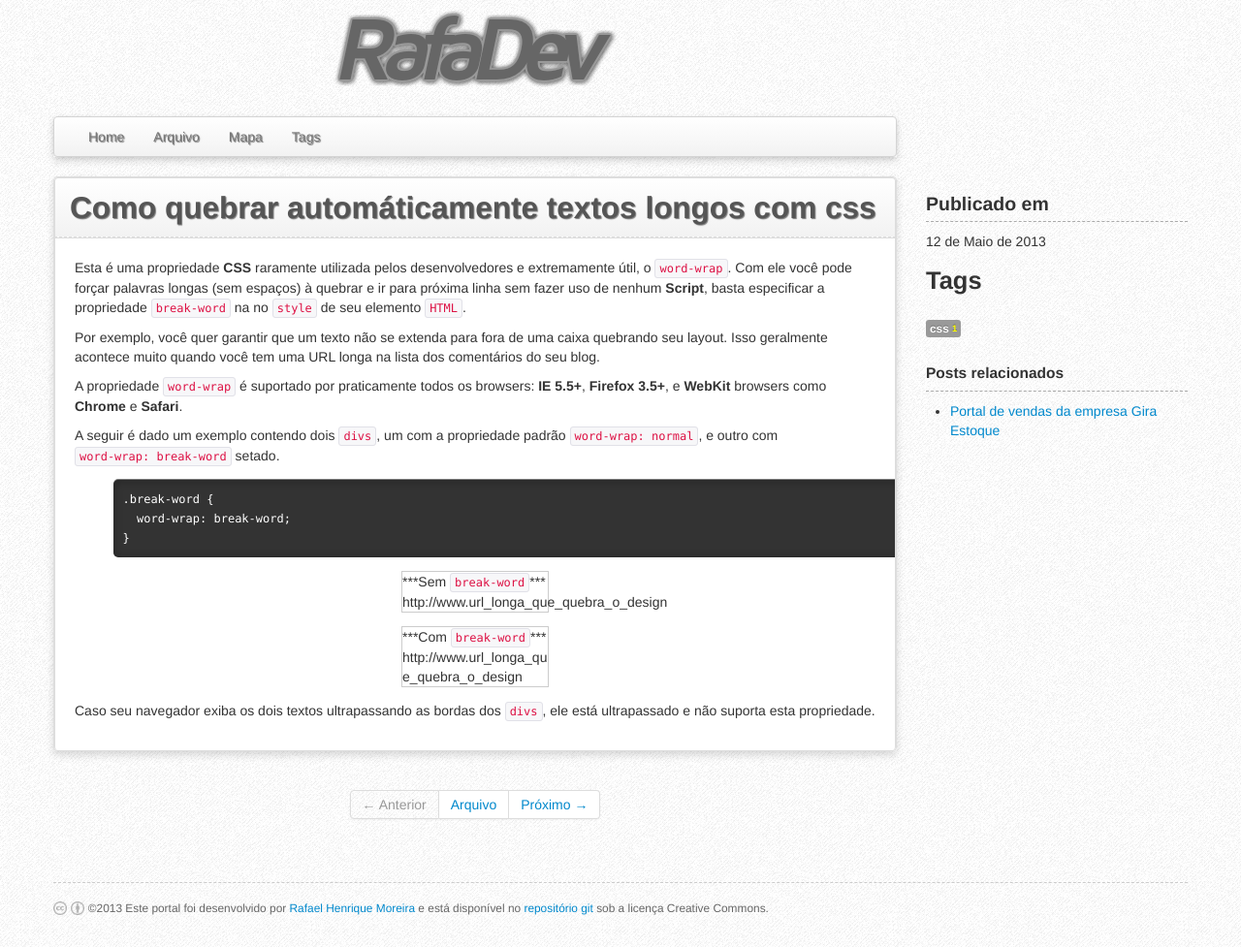
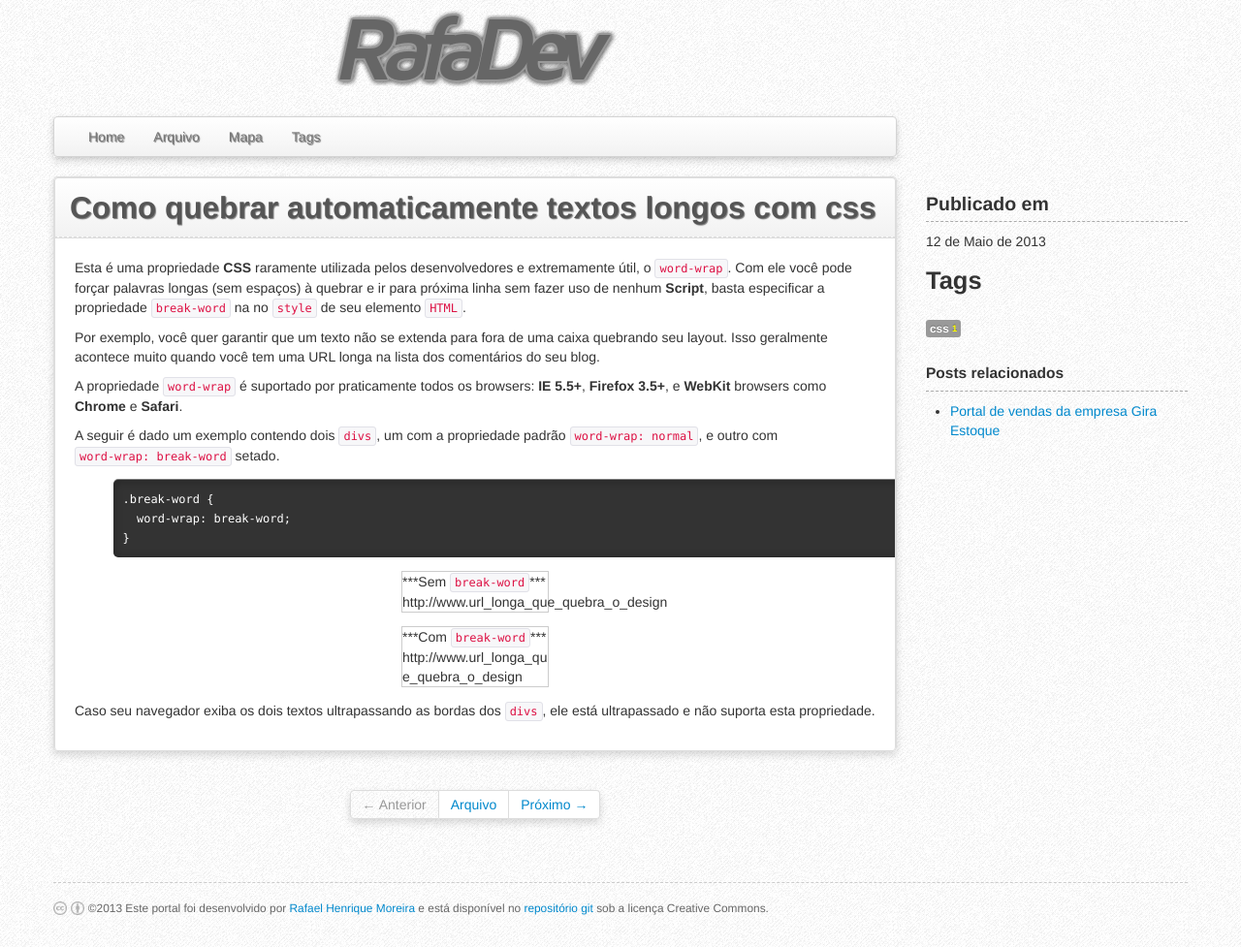
Before and after one commit to rafadev7/RafaDev.com, a Jekyll site: the page built from _posts/2013-05-12-como-quebrar-automaticamente-textos-longos-com-css.md, in a window 1280 px wide. Shown: the whole page at 97% size. Built offline with Jekyll 4.4.1, drawn with Linux system fonts in a browser that asks for light colours; comment, search, counter and statistics services are not loaded.

Commit message:
Pagination style improved

```diff
--- a/_posts/2013-05-12-como-quebrar-automaticamente-textos-longos-com-css.md
+++ b/_posts/2013-05-12-como-quebrar-automaticamente-textos-longos-com-css.md
@@ -1,6 +1,6 @@
 ---
 layout: post
-title : Como quebrar automáticamente textos longos com css
+title : Como quebrar automaticamente textos longos com css
 tags : [css]
 ---
 Esta é uma propriedade **CSS** raramente utilizada pelos desenvolvedores e extremamente útil, o <code>word-wrap</code>. Com ele você pode forçar palavras longas (sem espaços) à quebrar e ir para próxima linha sem fazer uso de nenhum **Script**, basta especificar a propriedade <code>break-word</code> na no <code>style</code> de seu elemento <code>HTML</code>.
--- a/css/style.css
+++ b/css/style.css
@@ -125,9 +125,19 @@
   border: 0;
 }
 
+/* -------    Pagination    ----------- */
 .pagination {
   text-align: center;
   margin-bottom: 60px;
+}
+.pagination ul {
+  -webkit-box-shadow: 0 4px 8px rgba(0,0,0,.15);
+     -moz-box-shadow: 0 4px 8px rgba(0,0,0,.15);
+          box-shadow: 0 4px 8px rgba(0,0,0,.15);
+}
+
+.pagination a {
+  background-color: #fff;
 }
 
 .pagination span.previous, .pagination span.next {
```
